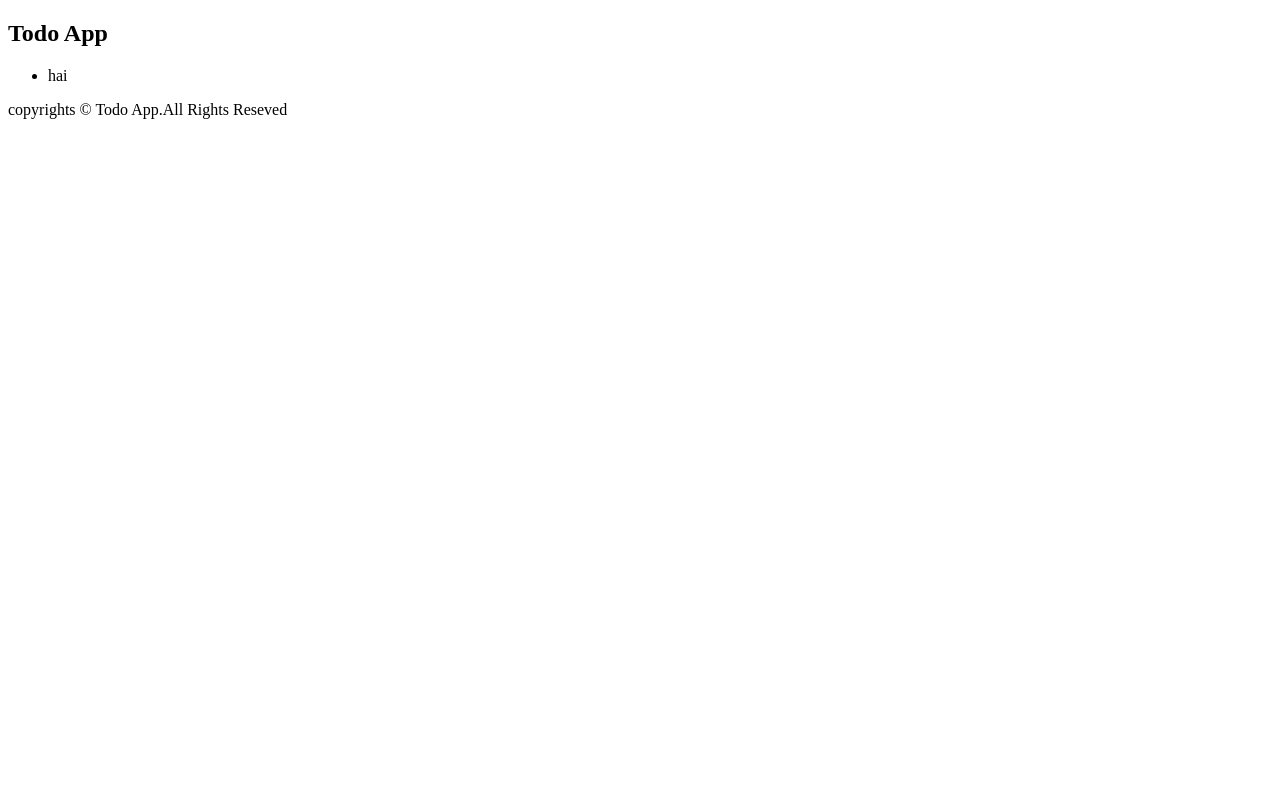
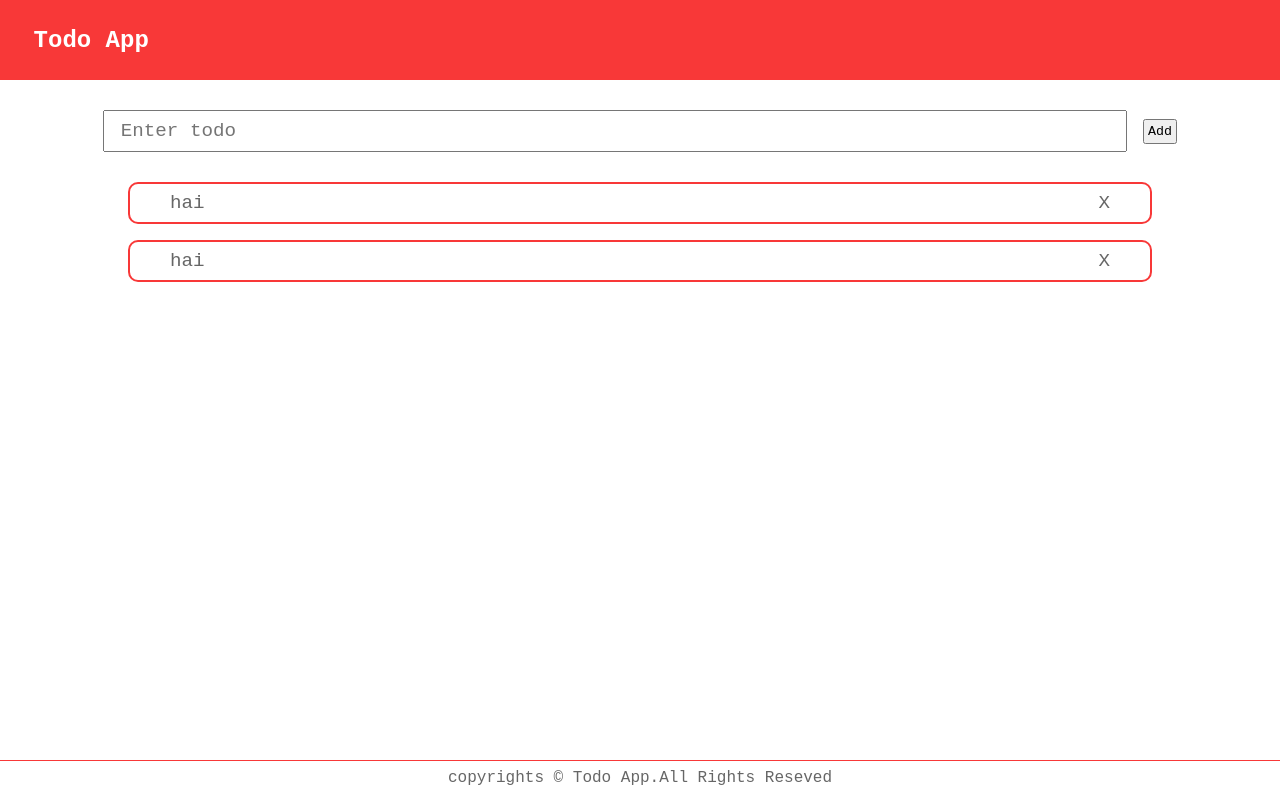
Before and after one commit to shyam500/Todo-app, a plain HTML site: page index.html in a window 1280 px wide. Drawn offline with Linux system fonts and the light colour scheme.

Commit message:
UI completed

```diff
--- a/index.html
+++ b/index.html
@@ -16,9 +16,14 @@
             <h1>Todo App</h1>
         </header>
         <main>
+            <section id="controll">
+                <input type="text" name="inp" id="textinp" placeholder="Enter todo">
+                <input type="button" value="Add" id="btn">
+            </section>
             <section id="listbox">
                 <ul id="list">
-                    <li>hai</li>
+                    <li>hai<span id="delbtn">X</span></li>
+                    <li>hai<span id="delbtn">X</span></li>
                 </ul>
             </section>
         </main>
--- a/styles/style.css
+++ b/styles/style.css
@@ -0,0 +1,109 @@
+* {
+  padding: 0%;
+  margin: 0%;
+  box-sizing: border-box;
+  font-family: "poppins", "Courier New", Courier, monospace;
+  user-select: none;
+}
+
+#container {
+  width: 100vw;
+  height: 100vh;
+  overflow: hidden;
+}
+
+header {
+  height: 10vh;
+  color: white;
+  background-color: rgb(248, 56, 56);
+  display: flex;
+  align-items: center;
+  padding: 0rem 2.1rem;
+}
+
+main {
+  height: 85vh;
+}
+
+#controll {
+  height: 3vh;
+  margin: auto;
+  display: flex;
+  justify-content: center;
+  align-items: center;
+  padding: 3.2rem 0rem;
+  color: rgba(0, 0, 0, 0.7);
+}
+
+#textinp {
+  padding: 0.5rem 1rem;
+  margin-right: 1rem;
+  width: 80%;
+  font-size: 1.2rem;
+}
+
+#btn {
+  padding: 0.2rem;
+}
+
+#listbox {
+  height: 68vh;
+  width: 80%;
+  margin: auto;
+  overflow-y: auto;
+}
+
+li{
+    list-style: none;
+    font-size: 1.2rem;
+    font-weight: lighter;
+    border: 2px solid rgb(248, 56, 56);
+    border-radius: 10px;
+    padding: 0.5rem 2.5rem;
+    display: flex;
+    justify-content: space-between;
+    transition: 0.1s linear;
+    color: rgba(0, 0, 0, 0.6);
+    margin-bottom: 1rem;
+}
+
+li:hover{
+    background-color: rgba(0, 0, 0, 0.1);
+}
+
+
+
+#delbtn:hover{
+    color: rgb(248, 56, 56);
+}
+
+footer{
+    color: rgba(0, 0, 0, 0.6);
+    text-align: center;
+    border-top: 1px solid rgb(248, 56, 56);
+    display: flex;
+    justify-content: center;
+    align-items: center;
+    padding: 0.5rem;
+}
+
+@media screen and (max-width:540px) {
+    #textinp{
+        color: red;
+        width: 70%;
+    }
+
+    footer{
+        font-size: 0.8rem;
+    }
+}
+
+@media screen and (max-width:340px) {
+    #textinp{
+        color: red;
+        width: 60%;
+    }
+    footer{
+        font-size: 0.6rem;
+    }
+}
```
